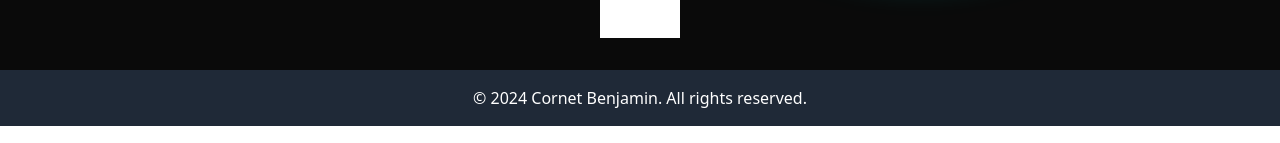
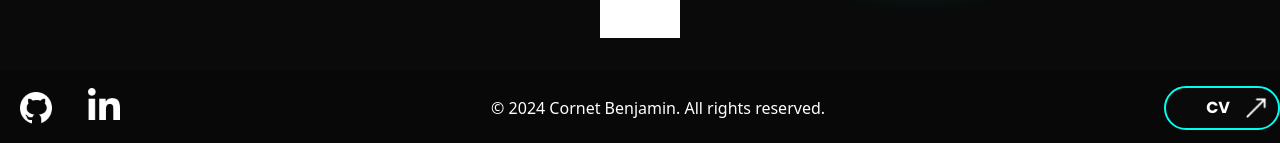
Before and after one commit to BenjaminC62/Portfolio, a React (Vite) app: page / in a window 1280 px wide. Shown: the part 854-997 px from the top of the page. Built offline with nearby package versions, Linux system fonts and the light colour scheme.

Commit message:
:zap: #15 - ajout d'un footer temporaire

```diff
--- a/src/components/Footer/Footer.tsx
+++ b/src/components/Footer/Footer.tsx
@@ -1,7 +1,18 @@
+import NavBarLinks from "../Navbar/LinksNavBar/NavBarLinks.tsx";
+import NavButtonCV from "../Navbar/NavButtonCV/NavButtonCV.tsx";
+import navImage from './../Navbar/NavButtonCV/navImageArrow.json';
+
 const Footer = () => {
     return (
-        <footer className="bg-gray-800 text-white py-4 mt-8">
-            <p className="text-center">&copy; {new Date().getFullYear()} Cornet Benjamin. All rights reserved.</p>
+        <footer className="bg-background text-white py-4 mt-8">
+            <div className="flex justify-between items-center">
+                <div className="ml-4">
+                    <NavBarLinks/>
+                </div>
+                <p className="text-center">&copy; {new Date().getFullYear()} Cornet Benjamin. All rights reserved.</p>
+                <NavButtonCV upArrow={navImage.arrow}/>
+            </div>
+
         </footer>
     );
 };
--- a/src/pages/AboutMe.tsx
+++ b/src/pages/AboutMe.tsx
@@ -1,3 +1,5 @@
+import Footer from "../components/Footer/Footer.tsx";
+
 /**
  * AboutMe component, this is a functional component which talks about me
  *
@@ -5,8 +7,9 @@
  */
 const AboutMe = () => {
     return (
-        <div>
-        </div>
+        <>
+            <Footer/>
+        </>
 
     );
 }
--- a/src/pages/Contact.tsx
+++ b/src/pages/Contact.tsx
@@ -1,3 +1,4 @@
+import Footer from "../components/Footer/Footer.tsx";
 
 /**
  * Contact page, where user can contact the website owner.
@@ -5,11 +6,12 @@
  * @returns
  */
 const Contact = () => {
-  return (
-    <div>
-      <p>test</p>
-    </div>
-  )
+    return (
+        <>
+            <p>test</p>
+            <Footer/>
+        </>
+    )
 }
 
 export default Contact
--- a/src/pages/Projects.tsx
+++ b/src/pages/Projects.tsx
@@ -1,15 +1,14 @@
-
 /**
  *  My Projects Page, where I showcase my projects
  *
  * @returns
  */
 const Projects = () => {
-  return (
-    <div>
-      <p>test2</p>
-    </div>
-  )
+    return (
+        <>
+            <p>test2</p>
+        </>
+    )
 }
 
 export default Projects
--- a/src/pages/Skills.tsx
+++ b/src/pages/Skills.tsx
@@ -1,14 +1,16 @@
+import Footer from "../components/Footer/Footer.tsx";
+
 /**
  * The main part where the skills are displayed
  *
  * @returns
  */
 const Skills = () => {
-  return (
-    <div>
-      <p>test4</p>
-    </div>
-  )
+    return (
+        <>
+            <Footer/>
+        </>
+    )
 }
 
 export default Skills
```
